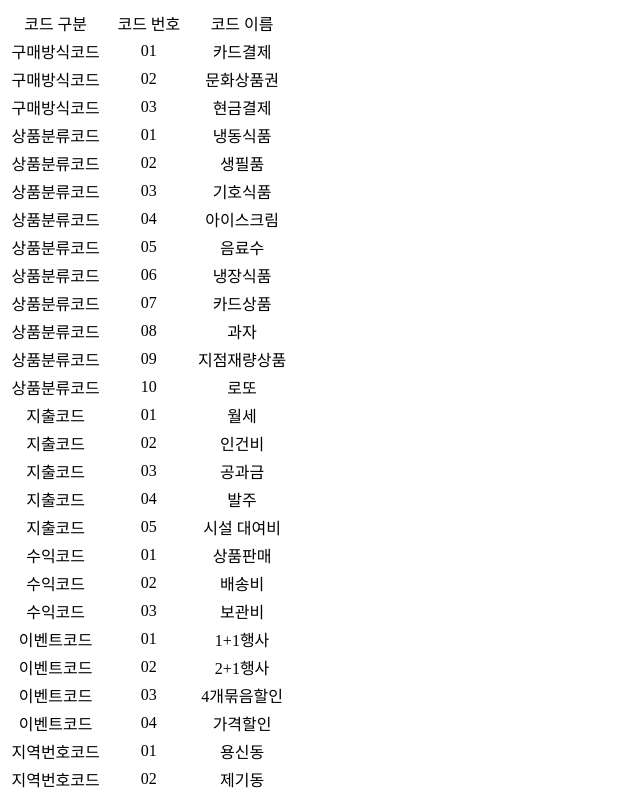
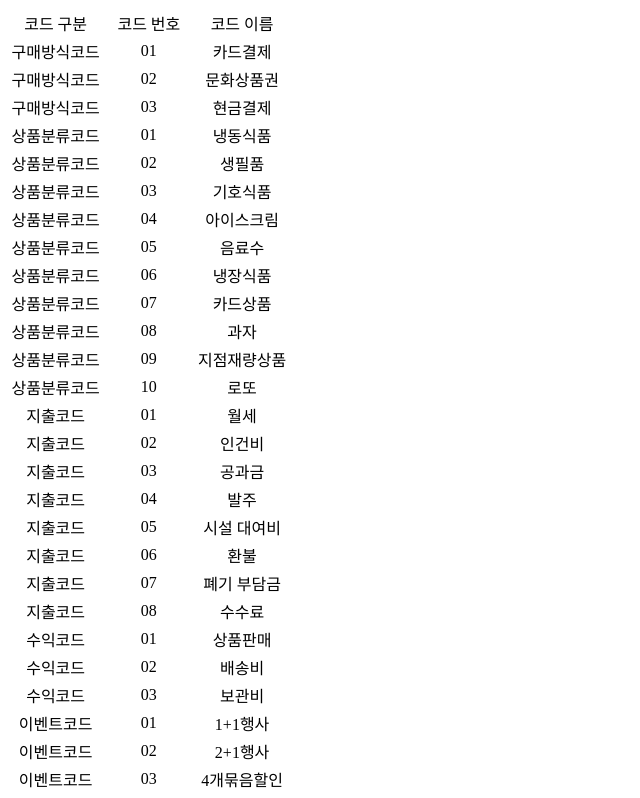
Before and after one commit to leedhfsd/Frontend, a Next.js app: page /code in a window 1280 px wide. Shown: the top 798 px of the page, without its empty margins (0-640 px from the left). Built offline with nearby package versions, Linux system fonts and the light colour scheme.

Commit message:
add sumcode description

```diff
--- a/pages/code.js
+++ b/pages/code.js
@@ -100,10 +100,25 @@ export default function Code() {
                 <td>04</td>
                 <td>발주</td>
               </tr>
-              <tr className="border-b-2 border-sky-700">
+              <tr>
                 <td>지출코드</td>
                 <td>05</td>
                 <td>시설 대여비</td>
+              </tr>
+              <tr>
+                <td>지출코드</td>
+                <td>06</td>
+                <td>환불</td>
+              </tr>
+              <tr>
+                <td>지출코드</td>
+                <td>07</td>
+                <td>폐기 부담금</td>
+              </tr>
+              <tr className="border-b-2 border-sky-700">
+              <td>지출코드</td>
+                <td>08</td>
+                <td>수수료</td>
               </tr>
               <tr>
                 <td>수익코드</td>
```
Also changed, not shown: pages/product.js (+6 -6 lines).
